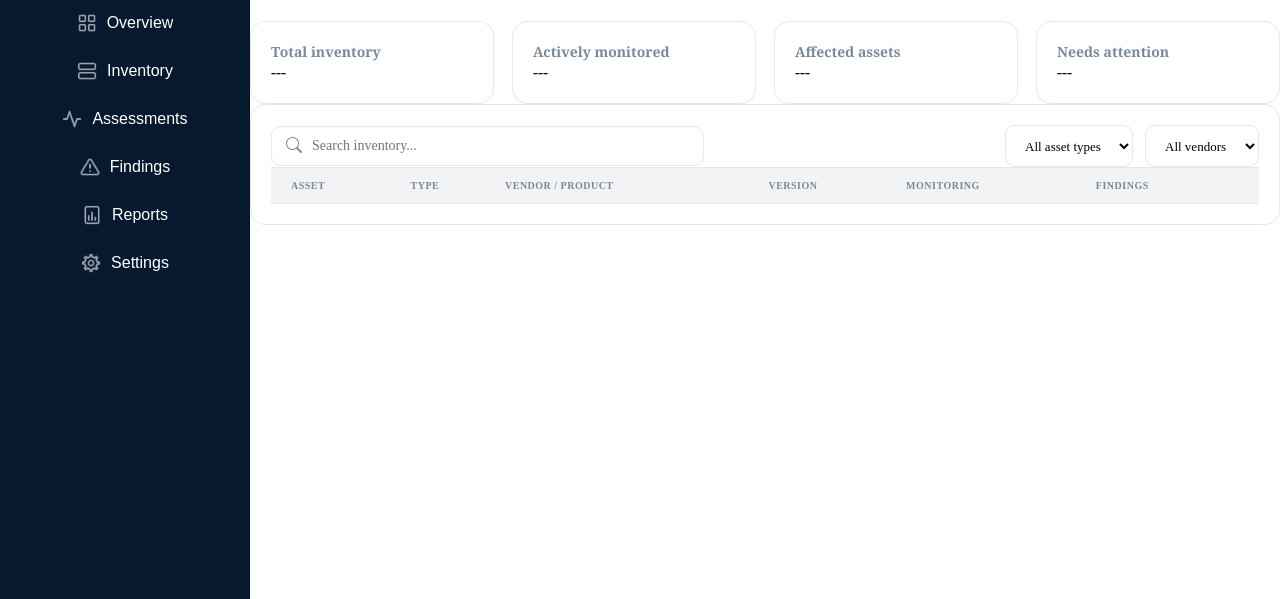
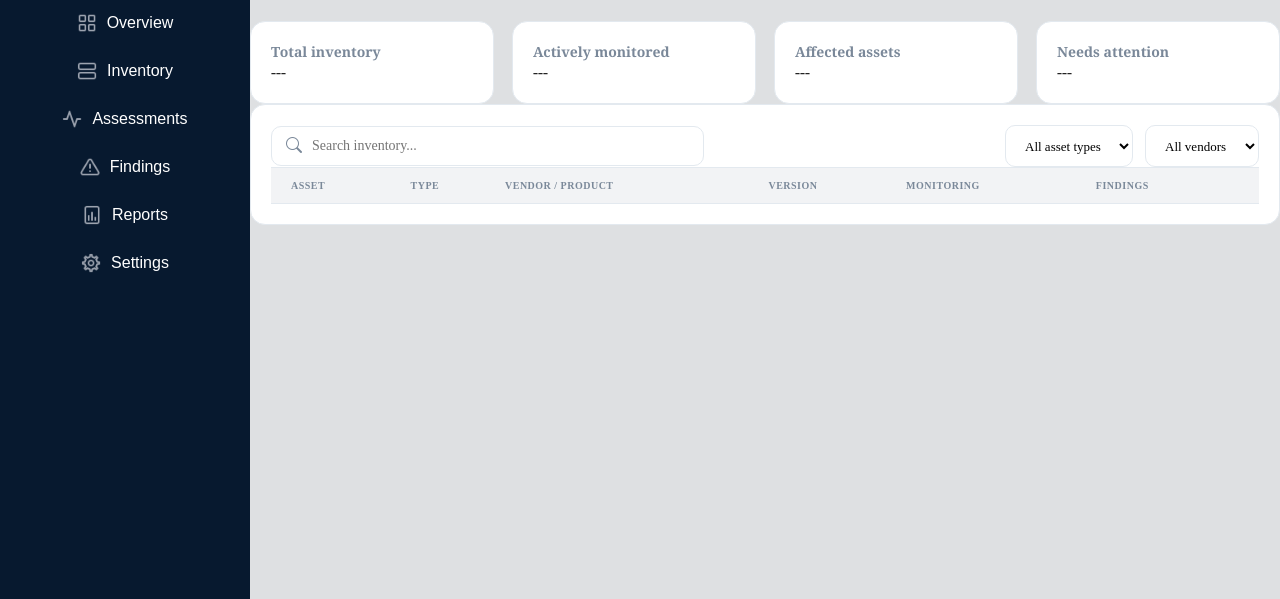
Before and after one commit to gxm097/CRISP, a website: page frontend/inventory.html in a window 1280 px wide. Shown: the part 140-739 px from the top of the page. Drawn offline with nearby package versions, Linux system fonts and the light colour scheme; no server answers.

Commit message:
added on general.css

```diff
--- a/frontend/inventory.html
+++ b/frontend/inventory.html
@@ -9,6 +9,7 @@
     <link rel="stylesheet" href="https://cdn.jsdelivr.net/npm/bootstrap-icons@1.10.5/font/bootstrap-icons.css">
     <link rel="stylesheet" href="/Styles/sidebar.css">
     <link rel="stylesheet" href="/Styles/layout.css">
+    <link rel="stylesheet" href="/Styles/general.css">
 </head>
 
 <body>
```
Also changed, not shown: frontend/assessments.html (+1 -0 lines), frontend/overview.html (+1 -0 lines).
